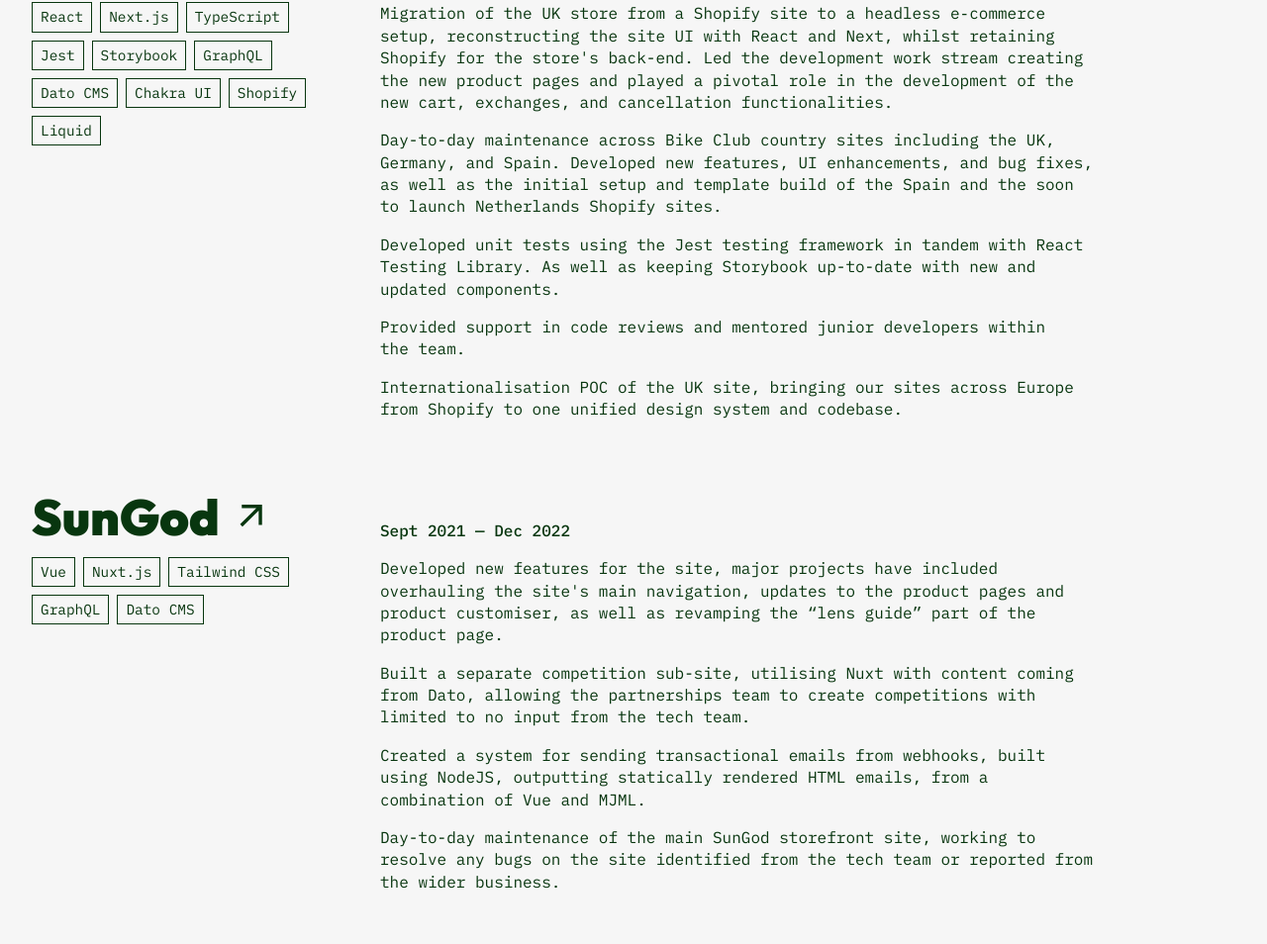
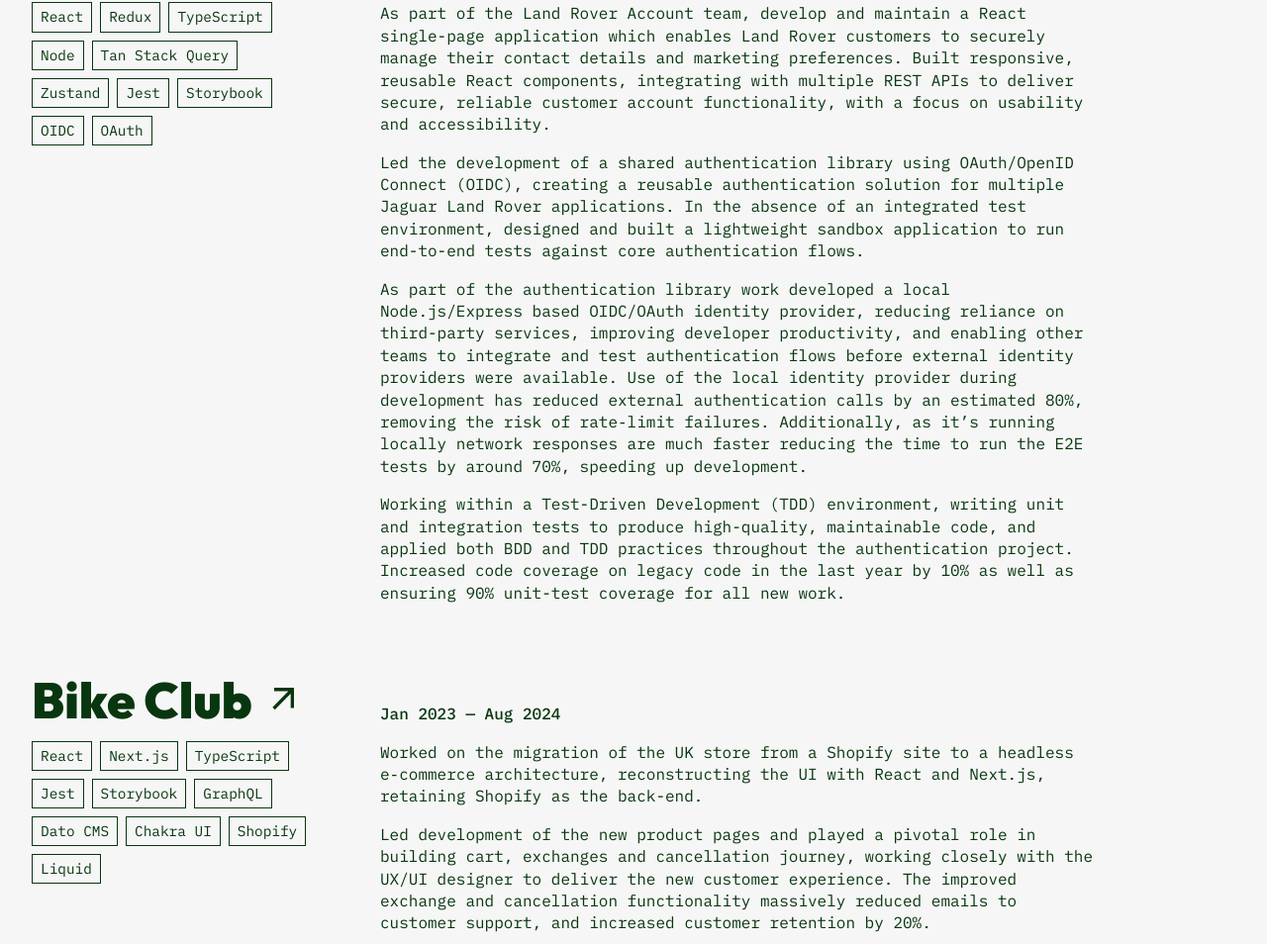
Before and after one commit to Neutron-J/Portfolio, an Astro site: page /work in a window 1280 px wide. Shown: the part 276-1230 px from the top of the page at 99% size. Built offline with nearby package versions, Linux system fonts and the light colour scheme; Astro itself is replaced by a stand-in of ours.

Commit message:
Update work page

```diff
--- a/src/pages/work.astro
+++ b/src/pages/work.astro
@@ -5,6 +5,57 @@ import BadgesTech from "@components/BadgesTech.astro";
 
 <LayoutWork title='Work'>
   <section class='grid'>
+    <h2>ITG</h2>
+    <p class='date'>Feb 2025 &mdash; Current</p>
+    <BadgesTech
+      techItems={[
+        "React",
+        "Redux",
+        "TypeScript",
+        "Node",
+        "Tan Stack Query",
+        "Zustand",
+        "Jest",
+        "Storybook",
+        "OIDC",
+        "OAuth",
+      ]}
+    />
+    <div>
+      <p>
+        As part of the Land Rover Account team, develop and maintain a React
+        single-page application which enables Land Rover customers to securely
+        manage their contact details and marketing preferences. Built
+        responsive, reusable React components, integrating with multiple REST
+        APIs to deliver secure, reliable customer account functionality, with a
+        focus on usability and accessibility.
+      </p>
+      <p>
+        Led the development of a shared authentication library using
+        OAuth/OpenID Connect (OIDC), creating a reusable authentication solution
+        for multiple Jaguar Land Rover applications. In the absence of an
+        integrated test environment, designed and built a lightweight sandbox
+        application to run end-to-end tests against core authentication flows.
+      </p>
+      <p>
+        As part of the authentication library work developed a local
+        Node.js/Express based OIDC/OAuth identity provider, reducing reliance on
+        third-party services, improving developer productivity, and enabling
+        other teams to integrate and test authentication flows before external
+        identity providers were available. Use of the local identity provider
+        during development has reduced external authentication calls by an
+        estimated 80%, removing the risk of rate‑limit failures. Additionally,
+        as it’s running locally network responses are much faster reducing the
+        time to run the E2E tests by around 70%, speeding up development.
+      </p>
+      <p>
+        Working within a Test-Driven Development (TDD) environment, writing unit
+        and integration tests to produce high-quality, maintainable code, and
+        applied both BDD and TDD practices throughout the authentication
+        project. Increased code coverage on legacy code in the last year by 10%
+        as well as ensuring 90% unit-test coverage for all new work.
+      </p>
+    </div>
     <h2><a href='https://bikeclub.com/'>Bike Club</a></h2>
     <p class='date'>Jan 2023 &mdash; Aug 2024</p>
     <BadgesTech
@@ -23,31 +74,30 @@ import BadgesTech from "@components/BadgesTech.astro";
     />
     <div class='description'>
       <p>
-        Migration of the UK store from a Shopify site to a headless
-        e&#8209;commerce setup, reconstructing the site UI with React and Next,
-        whilst retaining Shopify for the store's back-end. Led the development
-        work stream creating the new product pages and played a pivotal role in
-        the development of the new cart, exchanges, and cancellation
-        functionalities.
+        Worked on the migration of the UK store from a Shopify site to a
+        headless e&#8209;commerce architecture, reconstructing the UI with React
+        and Next.js, retaining Shopify as the back-end.
       </p>
       <p>
-        Day-to-day maintenance across Bike Club country sites including the UK,
-        Germany, and Spain. Developed new features, UI enhancements, and bug
-        fixes, as well as the initial setup and template build of the Spain and
-        the soon to launch Netherlands Shopify sites.
+        Led development of the new product pages and played a pivotal role in
+        building cart, exchanges and cancellation journey, working closely with
+        the UX/UI designer to deliver the new customer experience. The improved
+        exchange and cancellation functionality massively reduced emails to
+        customer support, and increased customer retention by 20%.
       </p>
       <p>
-        Developed unit tests using the Jest testing framework in tandem with
-        React Testing Library. As well as keeping Storybook up-to-date with new
-        and updated components.
+        Developed unit tests using Jest and React Testing Library, as well as
+        maintaining components in Storybook.
       </p>
       <p>
         Provided support in code reviews and mentored junior developers within
         the team.
       </p>
       <p>
-        Internationalisation POC of the UK site, bringing our sites across
-        Europe from Shopify to one unified design system and codebase.
+        Began working on the internationalisation of the UK site, bringing our
+        sites across Europe from Shopify to one unified design system and
+        codebase. This project and all frontend projects were unfortunately
+        cancelled due to budget cuts, and led to me being made redundant.
       </p>
     </div>
     <h2><a href='https://www.sungod.co/'>SunGod</a></h2>
@@ -57,20 +107,18 @@ import BadgesTech from "@components/BadgesTech.astro";
     />
     <div>
       <p>
-        Developed new features for the site, major projects have included
-        overhauling the site's main navigation, updates to the product pages and
-        product customiser, as well as revamping the “lens guide” part of the
-        product page.
+        Worked alongside the UX/UI designer to develop new features and updates
+        for the site, major projects included overhauling the site's main
+        navigation, updates to the product pages and product customiser, as well
+        as revamping the “lens guide” on the product page. Utilising A/B testing
+        to understand the impact of changes and optimise the user journey.
       </p>
       <p>
-        Built a separate competition sub-site, utilising Nuxt with content
-        coming from Dato, allowing the partnerships team to create competitions
-        with limited to no input from the tech team.
-      </p>
-      <p>
-        Created a system for sending transactional emails from webhooks, built
-        using NodeJS, outputting statically rendered HTML emails, from a
-        combination of Vue and MJML.
+        Built a separate competition sub-site, utilising Nuxt and Dato, allowing
+        the partnerships team to create competitions with limited to no input
+        from the tech team. As part of competition site also created a system in
+        Node for sending transactional emails from webhooks, which dynamically
+        created HTML emails from a combination of Vue and MJML.
       </p>
       <p>
         Day-to-day maintenance of the main SunGod storefront site, working to
@@ -92,21 +140,15 @@ import BadgesTech from "@components/BadgesTech.astro";
     />
     <div class='description'>
       <p>
-        Landing pages and micro-sites for a variety of clients, using HTML,
-        CSS/SCSS, and a combination of vanilla JS, jQuery and TypeScript.
+        Created competition and offer pages for Virgin Media, including a
+        "Santa's Virtual Grotto" competition which was in conjunction with
+        Scope, and involved working alongside Scope’s accessibility team to
+        ensure WCAG AA compliance.
       </p>
       <p>
-        Created competition and offer pages for Virgin Media, including a
-        "Santa's Virtual Grotto" competition. This competition was in
-        conjunction with Scope, so involved working alongside their
-        accessibility team to ensure that the site was accessible to a wide
-        range of users and met WACAG AA compliance. Built using HTML, SCSS and
-        TypeScript and deployed in Canopy Deploy.
-      </p>
-      <p>
-        Built semina & webinar sign-up forms and survey sites for various brands
-        across two pharmaceutical companies (Bayer and J&J) using HTML, SCSS,
-        and JS in Salesforce Marketing Cloud.
+        Built seminar & webinar sign-up forms and survey sites for various
+        brands across two pharmaceutical companies (Bayer and J&J) using HTML,
+        SCSS, and JS in Salesforce Marketing Cloud.
       </p>
       <p>
         Developed a proof of concept for a clients in-house monthly magazine,
```
